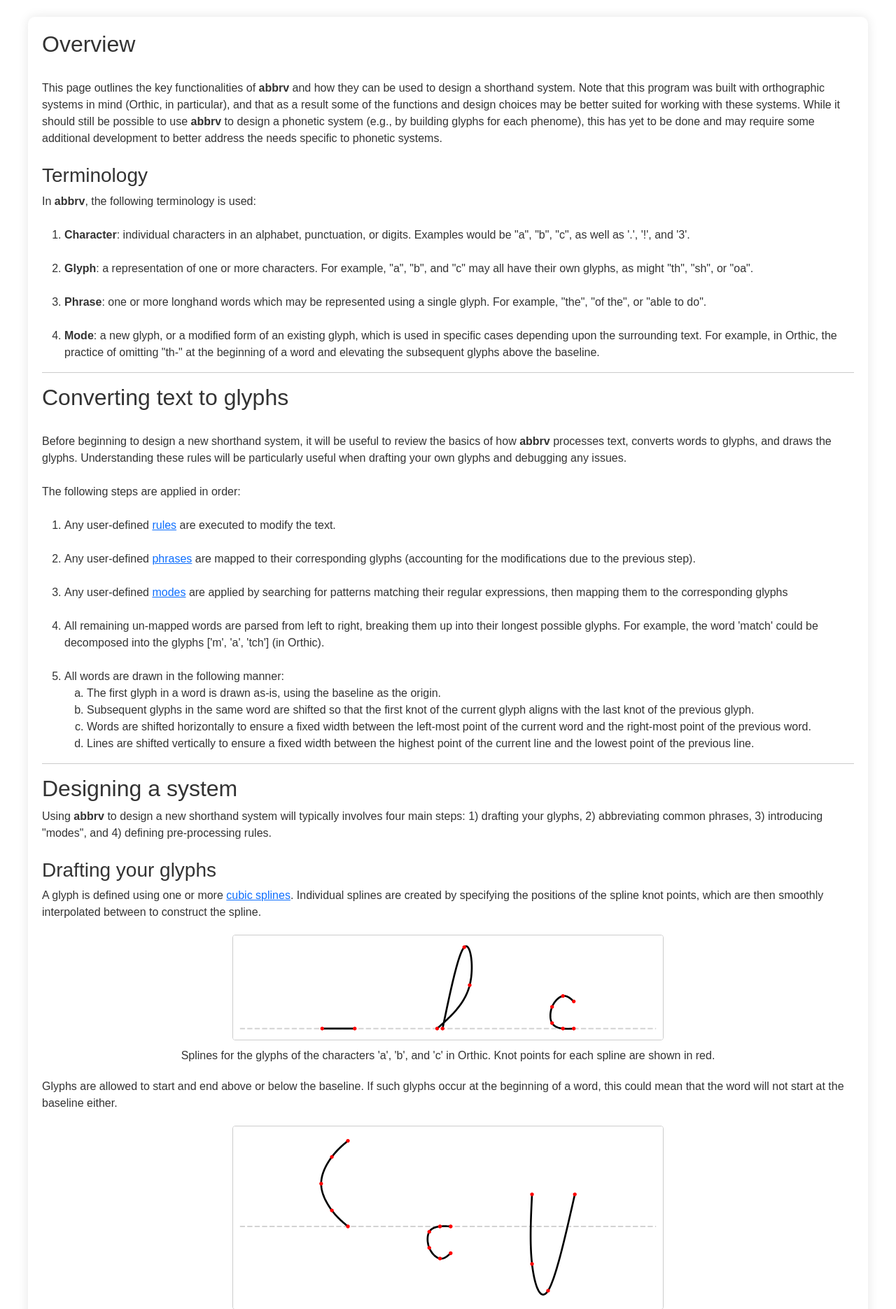
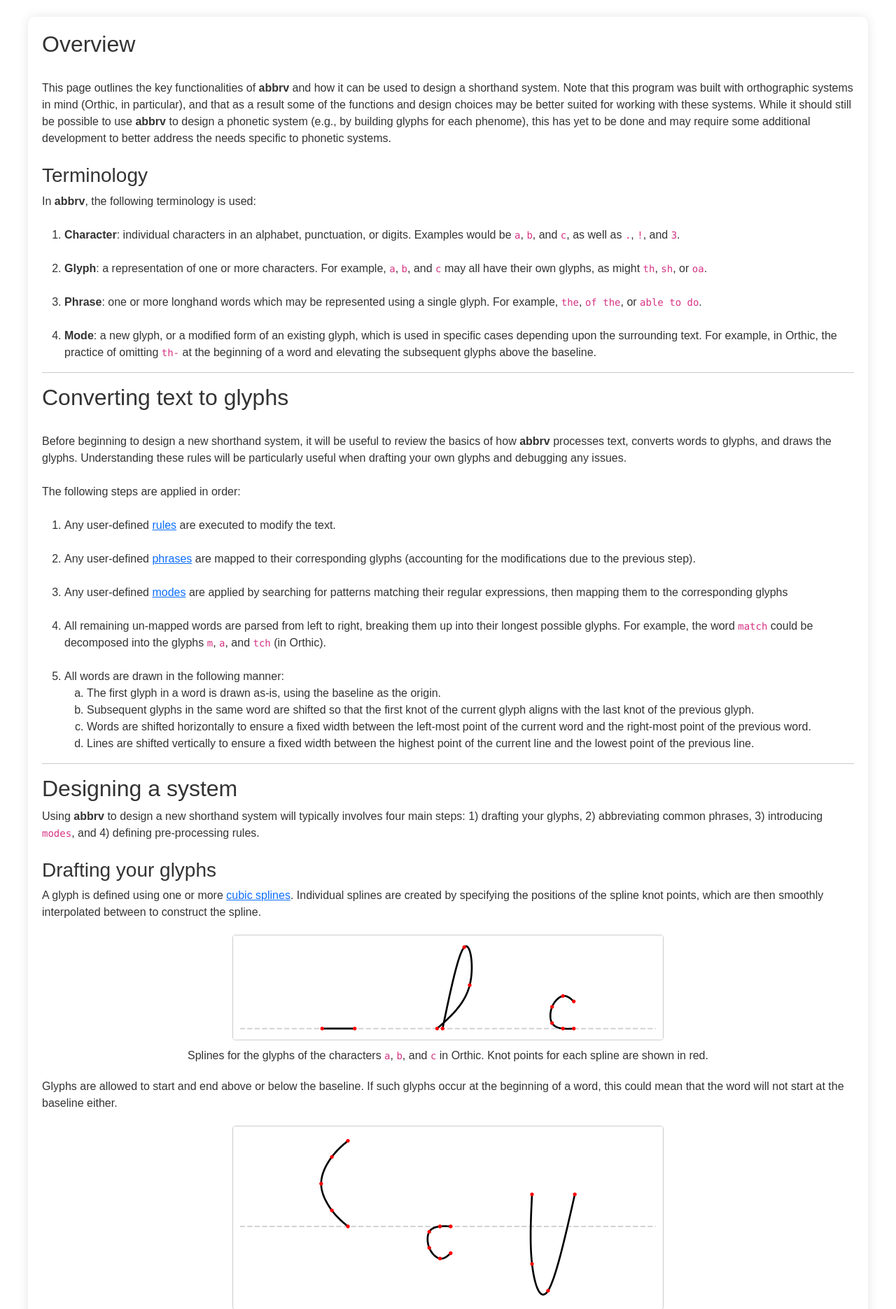
Before and after one commit to jvita/abbrv, a Flask app: page /help in a window 1280 px wide. Shown: the part 96-1967 px from the top of the page at 70% size. Run offline with Flask 3, Linux system fonts and the light colour scheme; some libraries are stand-ins or nearby versions.

Commit message:
clean up the help page some more

```diff
--- a/templates/help.html
+++ b/templates/help.html
@@ -8,7 +8,7 @@
 <div class="main-content"></div>
 <h2>Overview</h2>
 <br>
-This page outlines the key functionalities of <b>abbrv</b> and how they can be used to design a shorthand system.
+This page outlines the key functionalities of <b>abbrv</b> and how it can be used to design a shorthand system.
 Note that this program was built with orthographic systems in mind (Orthic, in particular), and that as a result some of the functions and design choices may be better suited for working with these systems.
 While it should still be possible to use <b>abbrv</b> to design a phonetic system (e.g., by building glyphs for each phenome), this has yet to be done and may require some additional development to better address the needs specific to phonetic systems.
 
@@ -19,13 +19,13 @@ While it should still be possible to use <b>abbrv</b> to design a phonetic syste
 In <b>abbrv</b>, the following terminology is used:
 <ol>
     <br>
-    <li><b>Character</b>: individual characters in an alphabet, punctuation, or digits. Examples would be "a", "b", "c", as well as '.', '!', and '3'.</li>
+    <li><b>Character</b>: individual characters in an alphabet, punctuation, or digits. Examples would be <code>a</code>, <code>b</code>, and <code>c</code>, as well as <code>.</code>, <code>!</code>, and <code>3</code>.</li>
     <br>
-    <li><b>Glyph</b>: a representation of one or more characters. For example, "a", "b", and "c" may all have their own glyphs, as might "th", "sh", or "oa".</li>
+    <li><b>Glyph</b>: a representation of one or more characters. For example, <code>a</code>, <code>b</code>, and <code>c</code> may all have their own glyphs, as might <code>th</code>, <code>sh</code>, or <code>oa</code>.</li>
     <br>
-    <li><b>Phrase</b>: one or more longhand words which may be represented using a single glyph. For example, "the", "of the", or "able to do".</li>
+    <li><b>Phrase</b>: one or more longhand words which may be represented using a single glyph. For example, <code>the</code>, <code>of the</code>, or <code>able to do</code>.</li>
     <br>
-    <li><b>Mode</b>: a new glyph, or a modified form of an existing glyph, which is used in specific cases depending upon the surrounding text. For example, in Orthic, the practice of omitting "th-" at the beginning of a word and elevating the subsequent glyphs above the baseline.</li>
+    <li><b>Mode</b>: a new glyph, or a modified form of an existing glyph, which is used in specific cases depending upon the surrounding text. For example, in Orthic, the practice of omitting <code>th-</code> at the beginning of a word and elevating the subsequent glyphs above the baseline.</li>
 </ol>
 
 <hr>
@@ -45,7 +45,7 @@ The following steps are applied in order:
     <br>
     <li>Any user-defined <a href="#modes">modes</a> are applied by searching for patterns matching their regular expressions, then mapping them to the corresponding glyphs</li>
     <br>
-    <li>All remaining un-mapped words are parsed from left to right, breaking them up into their longest possible glyphs. For example, the word 'match' could be decomposed into the glyphs ['m', 'a', 'tch'] (in Orthic).</li>
+        <li>All remaining un-mapped words are parsed from left to right, breaking them up into their longest possible glyphs. For example, the word <code>match</code> could be decomposed into the glyphs <code>m</code>, <code>a</code>, and <code>tch</code> (in Orthic).</li>
     <br>
     <li>All words are drawn in the following manner:</li>
     <ol type="a">
@@ -59,7 +59,7 @@ The following steps are applied in order:
 <hr>
 <h2 id="designing_a_system">Designing a system</h2>
 
-Using <b>abbrv</b> to design a new shorthand system will typically involves four main steps: 1) drafting your glyphs, 2) abbreviating common phrases, 3) introducing "modes", and 4) defining pre-processing rules.
+Using <b>abbrv</b> to design a new shorthand system will typically involves four main steps: 1) drafting your glyphs, 2) abbreviating common phrases, 3) introducing <code>modes</code>, and 4) defining pre-processing rules.
 
 <br>
 <br>
@@ -69,34 +69,34 @@ A glyph is defined using one or more <a href="https://mathworld.wolfram.com/Cubi
 Individual splines are created by specifying the positions of the spline knot points, which are then smoothly interpolated between to construct the spline.
 <div style="text-align: center; padding: 20px;">
     <img src="/static/data/images/abc.svg" alt="Splines for the glyphs of the characters 'a', 'b', and 'c' in Orthic. Knot points for each spline are shown in red." />
-    <figcaption style="margin-top: 10px;">Splines for the glyphs of the characters 'a', 'b', and 'c' in Orthic. Knot points for each spline are shown in red.</figcaption>
+    <figcaption style="margin-top: 10px;">Splines for the glyphs of the characters <code>a</code>, <code>b</code>, and <code>c</code> in Orthic. Knot points for each spline are shown in red.</figcaption>
 </div>
 
 Glyphs are allowed to start and end above or below the baseline. If such glyphs occur at the beginning of a word, this could mean that the word will not start at the baseline either.
 <div style="text-align: center; padding: 20px;">
     <img src="/static/data/images/gwv.svg" alt="Splines for the glyphs of the characters 'g', 'w', and 'v' in Orthic. Since their first knot points are not at (0, 0), these glyphs do not start at the baseline. Note: I am aware the 'w' is not usually drawn below the baseline; this is just my personal style." />
-    <figcaption style="margin-top: 10px;">Splines for the glyphs of the characters 'g', 'w', and 'v' in Orthic. Since their first knot points are not at (0, 0), these glyphs do not start at the baseline. Note: I am aware the 'w' is not usually drawn below the baseline; this is just my personal style.</figcaption>
+    <figcaption style="margin-top: 10px;">Splines for the glyphs of the characters <code>g</code>, <code>w</code>, and <code>v</code> in Orthic. Since their first knot points are not at (0, 0), these glyphs do not start at the baseline. Note: I am aware the <code>w</code> is not usually drawn below the baseline; this is just my personal style.</figcaption>
 </div>
 
 If a glyph uses multiple splines (e.g. for words and phrases), each spline is drawn separately, which may be useful when defining a glyph with sharp breaks in it.
 <div style="text-align: center; padding: 20px;">
     <img src="/static/data/images/does.svg" alt="The Orthic glyph for the word 'does', which uses two splines ('d' and 's') that are joined with a sharp break between them." />
-    <figcaption style="margin-top: 10px;">The Orthic glyph for the word 'does', which uses two splines ('d' and 's') that are joined with a sharp break between them.</figcaption>
+    <figcaption style="margin-top: 10px;">The Orthic glyph for the word <code>does</code>, which uses two splines (<code>d</code> and <code>s</code>) that are joined with a sharp break between them.</figcaption>
 </div>
 
 A glyph may also use multiple splines if it needs to have separated segments.
 <div style="text-align: center; padding: 20px;">
     <img src="/static/data/images/i_oa.svg" alt="The Orthic glyphs 'i' and 'oa'. Separate splines are used to draw the dot in 'i', and to draw the 'a' above the 'o' in 'oa'." />
-    <figcaption style="margin-top: 10px;">The Orthic glyphs 'i' and 'oa'. Separate splines are used to draw the dot in 'i', and to draw the 'a' above the 'o' in 'oa'.</figcaption>
+    <figcaption style="margin-top: 10px;">The Orthic glyphs <code>i</code> and <code>oa</code>. Separate splines are used to draw the dot in <code>i</code>, and to draw the <code>a</code> above the <code>o</code> in <code>oa</code>.</figcaption>
 </div>
 
 As described above, subsequent glyphs in the same word are shifted so that the first knot of the current glyph aligns with the last knot of the previous glyph.
 This means that when defining a multi-spline glyph, you must always <i>start</i> the first spline at the point where it should join to the previous glyph, and <i>end</i> the last spline at the point from which the next glyph should continue.
-This can lead to some confusing behavior when designing a glyph. For example, the 'i' drawn in the figure above is actually composed of three splines: the slanted line, the dot above the slanted line, and a second dot which overlaps with the end of the slanted line to ensure that it joins properly to the next glyph.
-The 'oa' glyph also has a third spline at the end of the longer line for the same reason.
+This can lead to some confusing behavior when designing a glyph. For example, the <code>i</code> drawn in the figure above is actually composed of three splines: the slanted line, the dot above the slanted line, and a second dot which overlaps with the end of the slanted line to ensure that it joins properly to the next glyph.
+The <code>oa</code> glyph also has a third spline at the end of the longer line for the same reason.
 <div style="text-align: center; padding: 20px;">
     <img src="/static/data/images/it_oat.svg" alt="The Orthic glyphs for the words 'it' and 'oat'. Note that the 't' spline connects to the top of the 'i' and the end of the longer line in 'oa', since this is where the glyphs were designed to end." />
-    <figcaption style="margin-top: 10px;">The Orthic glyphs for the words 'it' and 'oat'. Note that the 't' spline connects to the top of the 'i' and the end of the longer line in 'oa', since this is where the glyphs were designed to end.</figcaption>
+    <figcaption style="margin-top: 10px;">The Orthic glyphs for the words <code>it</code> and <code>oat</code>. Note that the <code>t</code> spline connects to the top of the <code>i</code> and the end of the longer line in <code>oat</code>, since this is where the glyphs were designed to end.</figcaption>
 </div>
 
 The <a href="{{ url_for('draft') }}">draft page</a> provides you with all of the functionality necessary to design the glyphs for the individual characters (or phonemes) in your system.
@@ -121,10 +121,10 @@ Note that only the knot points for the spline which is currently being edited ar
 
 <div style="text-align: center; padding: 20px;">
     <img src="/static/data/images/grid_oa_o.png" alt="One spline is used for the 'o' in the glyph 'oa'. The beginning of the first spline defines the start of the glyph." style="width: 253px; height: auto"/>
-    <figcaption style="margin-top: 10px;">One spline is used for the 'o' in the glyph 'oa'. The beginning of the first spline defines the start of the glyph.</figcaption>
+    <figcaption style="margin-top: 10px;">One spline is used for the <code>o</code> in the glyph <code>oa</code>. The beginning of the first spline defines the start of the glyph.</figcaption>
     <br>
     <img src="/static/data/images/grid_oa_a.png" alt="A second spline is used for the 'a'." style="width: 253px; height: auto"/>
-    <figcaption style="margin-top: 10px;">A second spline is used for the 'a'.</figcaption>
+    <figcaption style="margin-top: 10px;">A second spline is used for the <code>a</code>.</figcaption>
     <br>
     <img src="/static/data/images/grid_oa_end.png" alt="And a third spline is used to specify the end of the glyph when joining to the next glyph in a word." style="width: 253px; height: auto"/>
     <figcaption style="margin-top: 10px;">And a third spline is used to specify the end of the glyph when joining to the next glyph in a word.</figcaption>
@@ -150,7 +150,7 @@ The buttons panel can be used for saving, deleting and "freezing" glyphs, and fo
 
 <div style="text-align: center; padding: 20px;">
     <img src="/static/data/images/frozen.png" alt="Frozen splines are painted onto the background, which can be useful when making adjustments to a glyph. If a spline is frozen, the 'Freeze' button will change to 'Unfreeze', which will remove the painted splines." style="width: 10%; height: auto"/>
-    <figcaption style="margin-top: 10px;">Frozen splines are painted onto the background, which can be useful when making adjustments to a glyph. If a spline is frozen, the 'Freeze' button will change to 'Unfreeze', which will remove the painted splines.</figcaption>
+    <figcaption style="margin-top: 10px;">Frozen splines are painted onto the background, which can be useful when making adjustments to a glyph. If a spline is frozen, the "Freeze" button will change to "Unfreeze", which will remove the painted splines.</figcaption>
 </div>
 
 <div style="text-align: center; padding: 20px;">
@@ -167,23 +167,25 @@ The buttons panel can be used for saving, deleting and "freezing" glyphs, and fo
 <br>
 <br>
 <h3>Abbreviating common phrases</h3>
-When saving a glyph, you can choose the 'as phrase' option to specify that the glyph corresponds to an entire word or phrase.
+When saving a glyph, you can choose the "as phrase" option to specify that the glyph corresponds to an entire word or phrase.
 This is similar to a regular glyph, with the difference that it can only be used to represent an entire word rather than a subset of a word.
-For example, if you define a glyph for the word 'man', it will not also be used in the word 'woman'.
+For example, if you define a glyph for the word <code>do</code>, it will <i>not</i> also be used in the word <code>adore</code>.
+However, if you save <code>do</code> directly as a glyph (not as a phrase), then it <i>will</i> be applied in <code>adore</code>.
 
 <div style="text-align: center; padding: 20px;">
-    <img src="/static/data/images/buttons_save.png" alt="The save and delete buttons both have 'mode' and 'phrase' options for saving/deleting the glyph of the word or phrase specified in the text field." style="width: 30%; height: auto"/>
-    <figcaption style="margin-top: 10px;">The save and delete buttons both have 'mode' and 'phrase' options for saving/deleting the glyph of the word or phrase specified in the text field.</figcaption>
+    <img src="/static/data/images/buttons_save.png" alt="The save and delete buttons both have 'mode' and 'phrase' options for saving/deleting the glyph of the word or phrase specified in the text field." style="width: 40%; height: auto"/>
+    <figcaption style="margin-top: 10px;">The save and delete buttons both have "mode" and "phrase" options for saving/deleting the glyph of the word or phrase specified in the text field.</figcaption>
 </div>
 
 <br>
 <br>
 <h3>Introducing modes</h3>
-A 'mode' is similar to a phrase and a regular glyph, with the additional flexibility of being able to be used to replace any pattern using a <a href="https://regexone.com/">regular expression</a>.
+A "mode" is similar to a phrase and a regular glyph, with the additional flexibility of being able to be used to replace any pattern using a <a href="https://regexone.com/">regular expression</a>.
+I recommend asking an LLM to write a regex for you (e.g. "please write a regex that matches 'a' and 'o' before 'm' or 'n'"), then using the site <a href="https://regex101.com/">regex101</a> to make sure that the matching is working properly.
 
 <div style="text-align: center; padding: 20px;">
-    <img src="/static/data/images/mode_popup.png" alt="When saving a glyph as a new mode, a popup window will appear to additionally specify the 'name' of the mode, and the regular expression pattern used for matching the mode." style="width: 30%; height: auto"/>
-    <figcaption style="margin-top: 10px;">When saving a glyph as a new mode, a popup window will appear to additionally specify the 'name' of the mode, and the regular expression pattern used for matching the mode.</figcaption>
+    <img src="/static/data/images/mode_popup.png" alt="When saving a glyph as a new mode, a popup window will appear to additionally specify the name of the mode, and the regular expression pattern used for matching the mode." style="width: 30%; height: auto"/>
+    <figcaption style="margin-top: 10px;">When saving a glyph as a new mode, a popup window will appear to additionally specify the name of the mode, and the regular expression pattern used for matching the mode.</figcaption>
 </div>
 
 <br>
@@ -193,14 +195,14 @@ A rule is a way of specifying find-and-replace operations that can be used to mo
 The <a href="{{ url_for('rules') }}">rules page</a> can be used for defining new rules.
 
 <div style="text-align: center; padding: 20px;">
-    <img src="/static/data/images/rules.png" alt="A rule is created by specifying a name, a regular expression for matching patterns, and a regular expression for replacing any matched patterns." style="width: 100%; height: auto"/>
-    <figcaption style="margin-top: 10px;">A rule is created by specifying a name, a regular expression for matching patterns, and a regular expression for replacing any matched patterns.</figcaption>
+    <img src="/static/data/images/rules.png" alt="A rule is created by specifying a name, one regular expression for matching patterns, and a second regular expression for replacing any matched patterns. If the second regex is left blank, any matches will be replaced with empty text (i.e., deleted)." style="width: 100%; height: auto"/>
+    <figcaption style="margin-top: 10px;">A rule is created by specifying a name, one regular expression for matching patterns, and a second regular expression for replacing any matched patterns. If the second regex is left blank, any matches will be replaced with empty text (i.e., deleted).</figcaption>
 </div>
 
 <hr>
 <h2>Writing</h2>
 The <a href="{{ url_for('write') }}">write page</a> can be used for testing out your newly-created shorthand system.
-It can be useful to use this page frequently while drafting your glyphs to confirm that they are being drawn and joined as you expect them to be.
+This can be useful while drafting your glyphs to confirm that they are being drawn and joined as you expect them to be.
 The buttons can be used to choose which modifications you would like applied to your text:
 <div style="text-align: center; padding: 20px;">
     <img src="/static/data/images/write_buttons.png" alt="The options, modes, and rules buttons." style="width: 30%; height: auto"/>
@@ -220,25 +222,26 @@ The buttons can be used to choose which modifications you would like applied to
 
 <br>
 Using <b>abbrv</b>, you can go from a bare-bones alphabet that only has single-character (or single-phenome) glyphs, to a fully-fledged system with complex abbreviations, modes, and rules.
-Consider, for example, this quote in 'fully-written' Orthic (no abbreviations, modes, etc.):
+Consider, for example, this quote in "fully-written" Orthic (no abbreviations, modes, etc.):
 
 <div style="text-align: center; padding: 20px;">
     <img src="/static/data/images/quote_raw.svg" alt="The quote 'If you cannot do great things, do small things in a great way' (Napoleon Hill, or M.L.K. Jr.?) in Orthic, using only the simplest single-character glyphs and no additional rules or modes." style="width: 100%; height: auto"/>
-    <figcaption style="margin-top: 10px;">The quote 'If you cannot do great things, do small things in a great way' (Napoleon Hill, or M.L.K. Jr.?) in Orthic, using only the simplest single-character glyphs and no additional rules or modes.</figcaption>
+    <figcaption style="margin-top: 10px;">The quote "If you cannot do great things, do small things in a great way" (Napoleon Hill, or M.L.K. Jr.?) in Orthic, using only the simplest single-character glyphs and no additional rules or modes.</figcaption>
 </div>
 
-Compared to the same quote written in the 'ordinary' style with the following modifications applied:
+Compared to the same quote written in the "ordinary" style with the following modifications applied:
 
 <ul>
     <br>
-    <li>(mode) write 'you-' as an elevated 'y'.</li>
-    <li>(phrase) abbreviate 'cannot' as 'cnt'.</li>
-    <li>(glyph) define the glyph 'gr' to make it slightly smoother than 'g' joined directly to 'r'.</li>
-    <li>(mode) smooth the dipthong 'ea'.</li>
-    <li>(mode) omit the prefix 'th-', and elevate the rest of the word.</li>
-    <li>(mode) write the suffix '-ings' as a long downard curve with a sharp tail.</li>
-    <li>(rule) omit consecutive duplicate letters (the 'll' in 'small', thought it's unnoticeable in the original version).</li>
-    <li>(mode) smooth the dipthong 'ay'.</li>
+    <li>(mode) write <code>you-</code> as an elevated <code>y</code>.</li>
+    <li>(phrase) abbreviate <code>cannot</code> as <code>cnt</code>.</li>
+    <li>(phrase) abbreviate <code>do</code> as <code>d</code>.</li>
+    <li>(glyph) define the glyph <code>gr</code> to make it slightly (borderline imperceptibly...) smoother than <code>g</code> joined directly to <code>r</code>.</li>
+    <li>(mode) smooth the dipthong <code>ea</code>.</li>
+    <li>(mode) omit the prefix <code>th-</code>, and elevate the rest of the word.</li>
+    <li>(mode) write the suffix <code>-ings</code> as a long downard curve with a sharp tail.</li>
+    <li>(rule) omit consecutive duplicate letters (the <code>ll</code> in <code>small</code>, though it's unnoticeable in the original version).</li>
+    <li>(mode) smooth the dipthong <code>ay</code>.</li>
 </ul>
 
 <div style="text-align: center; padding: 20px;">
@@ -246,6 +249,7 @@ Compared to the same quote written in the 'ordinary' style with the following mo
     <figcaption style="margin-top: 10px;">The same quote as above, but with multiple abbreviations, modes, and rules applied.</figcaption>
 </div>
 
+<div style="text-align: center; padding: 20px;"> Have fun, and make something beautiful!  </div>
 
 </div>
 {% endblock %}
--- a/templates/index.html
+++ b/templates/index.html
@@ -15,7 +15,7 @@
 <body>
     <!-- Navbar -->
     <nav class="navbar navbar-expand-lg navbar-light" style="background-color:var(--background-color);">
-        <a class="navbar-brand" href="/writer">abbrv</a>
+        <a class="navbar-brand" href="/write">abbrv</a>
         <button class="navbar-toggler" type="button" data-toggle="collapse" data-target="#navbarNav" aria-controls="navbarNav" aria-expanded="false" aria-label="Toggle navigation">
             <span class="navbar-toggler-icon"></span>
         </button>
```
Also changed, not shown: static/data/phrases.json (+24 -0 lines), static/data/images/quote_modified.svg.
